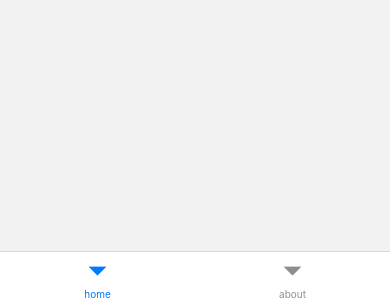
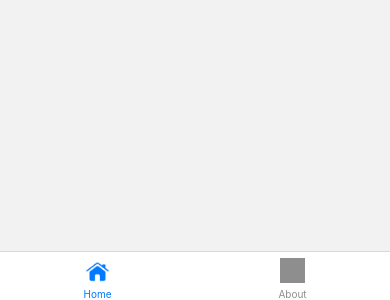
Before and after one commit to mohamed000123/Alnhar, a React Native app: screen / in a window 390 px wide. Shown: the part 544-844 px from the top of the page. Built offline with nearby package versions, Linux system fonts and the light colour scheme.

Commit message:
add icons

```diff
--- a/src/navigation/tabNavigator.js
+++ b/src/navigation/tabNavigator.js
@@ -1,4 +1,5 @@
 import {createBottomTabNavigator} from '@react-navigation/bottom-tabs';
+import {Image} from 'react-native';
 //
 import About from '../screens/about';
 import StackScreens from './stackNavigator';
@@ -10,12 +11,30 @@ function MainTabs() {
       <Tab.Screen
         name="home"
         component={StackScreens}
-        options={{headerShown: false}}
+        options={{
+          headerShown: false,
+          tabBarLabel: 'Home',
+          tabBarIcon: ({focused, color, size}) => (
+            <Image
+              source={require('../assets/home_icon.png')}
+              style={{width: size, height: size, tintColor: color}}
+            />
+          ),
+        }}
       />
       <Tab.Screen
         name="about"
         component={About}
-        options={{headerShown: false}}
+        options={{
+          headerShown: false,
+          tabBarLabel: 'About',
+          tabBarIcon: ({focused, color, size}) => (
+            <Image
+              source={require('../assets/about_icon.png')} // Replace with your image path
+              style={{width: size, height: size, tintColor: color}}
+            />
+          ),
+        }}
       />
     </Tab.Navigator>
   );
--- a/src/screens/about.jsx
+++ b/src/screens/about.jsx
@@ -28,7 +28,6 @@ const About = () => {
   };
   return (
     <ScrollView style={styles.container}>
-      <Text style={styles.heading}>about us</Text>
       <Image source={require('../assets/logo.png')} style={styles.logo} />
       <Text style={{padding: 7}}>
         ALNAHARALJADID satellite channel A diverse Gulf Arab channel that began
```
Also changed, not shown: src/assets/about_icon.png (added), src/assets/home_icon.png (added), 10 other files (tests, documents, lock files or other folders).
